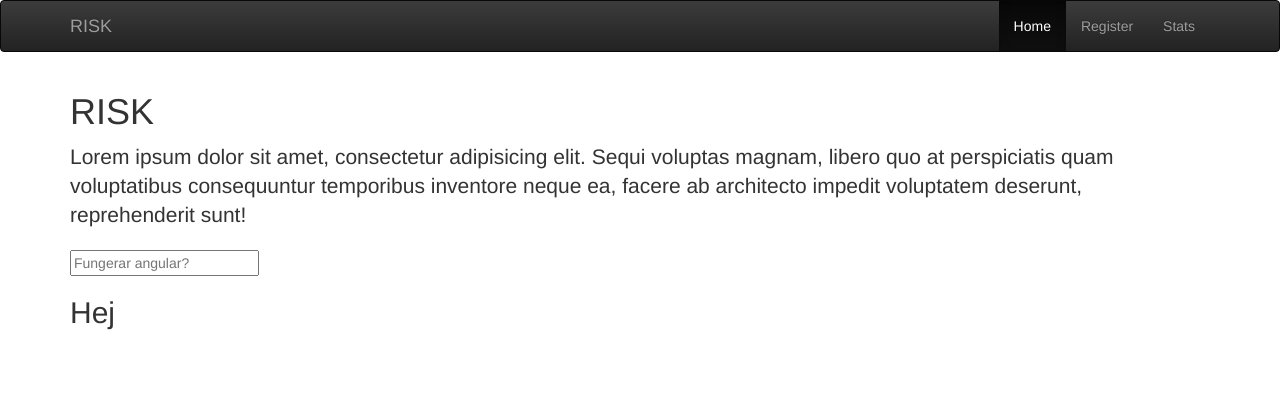
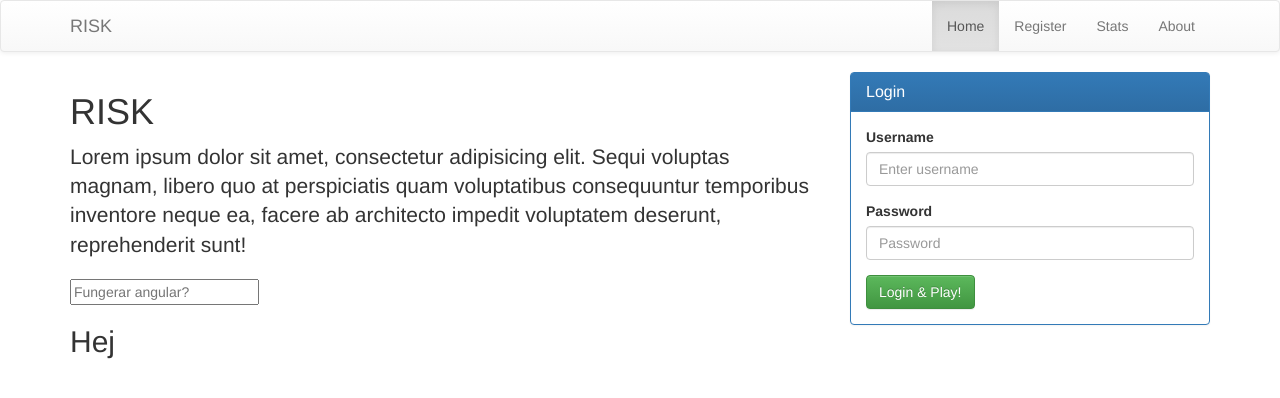
Before and after one commit to RISK-game/Website, a plain HTML site: page index.html in a window 1280 px wide. Drawn offline with nearby package versions, Linux system fonts and the light colour scheme.

Commit message:
Added HTML from the previous project

```diff
--- a/index.html
+++ b/index.html
@@ -3,38 +3,43 @@
   <head>
     <meta charset="UTF-8">
     <title>RISK - The Awesome game</title>
-
     <!-- Bootstrap -->
     <link rel="stylesheet" href="https://maxcdn.bootstrapcdn.com/bootstrap/3.3.5/css/bootstrap.min.css">
     <link rel="stylesheet" href="https://maxcdn.bootstrapcdn.com/bootstrap/3.3.5/css/bootstrap-theme.min.css">
-
     <script src="js/vendor/angular.js"></script>
   </head>
   <body>
-  <nav class="navbar navbar-inverse">
+    <header class="primary">
+        <nav class="navbar navbar-default">
           <div class="container">
+                <!-- Brand and toggle get grouped for better mobile display -->
                 <div class="navbar-header">
-        <button type="button" class="navbar-toggle collapsed" data-toggle="collapse" data-target="#navbar" aria-expanded="false" aria-controls="navbar">
+                    <button type="button" class="navbar-toggle collapsed" data-toggle="collapse" data-target="#bs-example-navbar-collapse-1">
                         <span class="sr-only">Toggle navigation</span>
                         <span class="icon-bar"></span>
                         <span class="icon-bar"></span>
                         <span class="icon-bar"></span>
                     </button>
-        <a class="navbar-brand" href="#">RISK</a>
+
+                    <a class="navbar-brand" href="#/">RISK</a>
                 </div>
 
-      <div id="navbar" class="collapse navbar-collapse">
+                <!-- Collect the nav links, forms, and other content for toggling -->
+                <div class="collapse navbar-collapse" id="bs-example-navbar-collapse-1">
                     <ul class="nav navbar-nav navbar-right">
-          <li class="active"><a href="/">Home</a></li>
-          <li><a href="/register">Register</a></li>
-          <li><a href="/stats">Stats</a></li>
+                        <li class="active"><a href="#/">Home <span class="sr-only">(current)</span></a></li>
+                        <li><a href="#/">Register</a></li>
+                        <li><a href="#/">Stats</a></li>
+                        <li><a href="#/">About</a></li>
                     </ul>
-      </div><!--/.nav-collapse -->
+                </div>
           </div>
         </nav>
+    </header>
 
-  <div class="container">
-    <div class="starter-template">
+    <main class="container">
+      <div class="row">
+        <div class="col-md-8">
           <h1>RISK</h1>
           <p class="lead">
             Lorem ipsum dolor sit amet, consectetur adipisicing elit. Sequi voluptas magnam, libero quo at perspiciatis quam voluptatibus consequuntur temporibus inventore neque ea, facere ab architecto impedit voluptatem deserunt, reprehenderit sunt!
@@ -43,9 +48,29 @@
           <input type="text" ng-model="name" placeholder="Fungerar angular?">
           <h2>Hej {{name}}</h2>
         </div>
-  </div><!-- /.container -->
 
-
+        <aside class="col-md-4">
+          <div class="panel panel-primary">
+            <div class="panel-heading">
+              <h3 class="panel-title" id="panel-title">Login</h3>
+            </div>
+            <div class="panel-body">
+              <form action="">
+                <div class="form-group">
+                  <label for="username">Username</label>
+                  <input type="text" class="form-control" id="username" placeholder="Enter username">
+                </div>
+                <div class="form-group">
+                  <label for="password">Password</label>
+                  <input type="password" class="form-control" id="password" placeholder="Password">
+                </div>
+                <button type="submit" class="btn btn-success">Login &amp; Play!</button>
+              </form>
+            </div>
+          </div>
+        </aside>
+      </div>
+    </main>
     <!-- JS -->
     <script src="https://ajax.googleapis.com/ajax/libs/jquery/1.11.3/jquery.min.js"></script>
     <script src="https://maxcdn.bootstrapcdn.com/bootstrap/3.3.5/js/bootstrap.min.js"></script>
```
Lines whose indentation alone changed are shown as unchanged.
